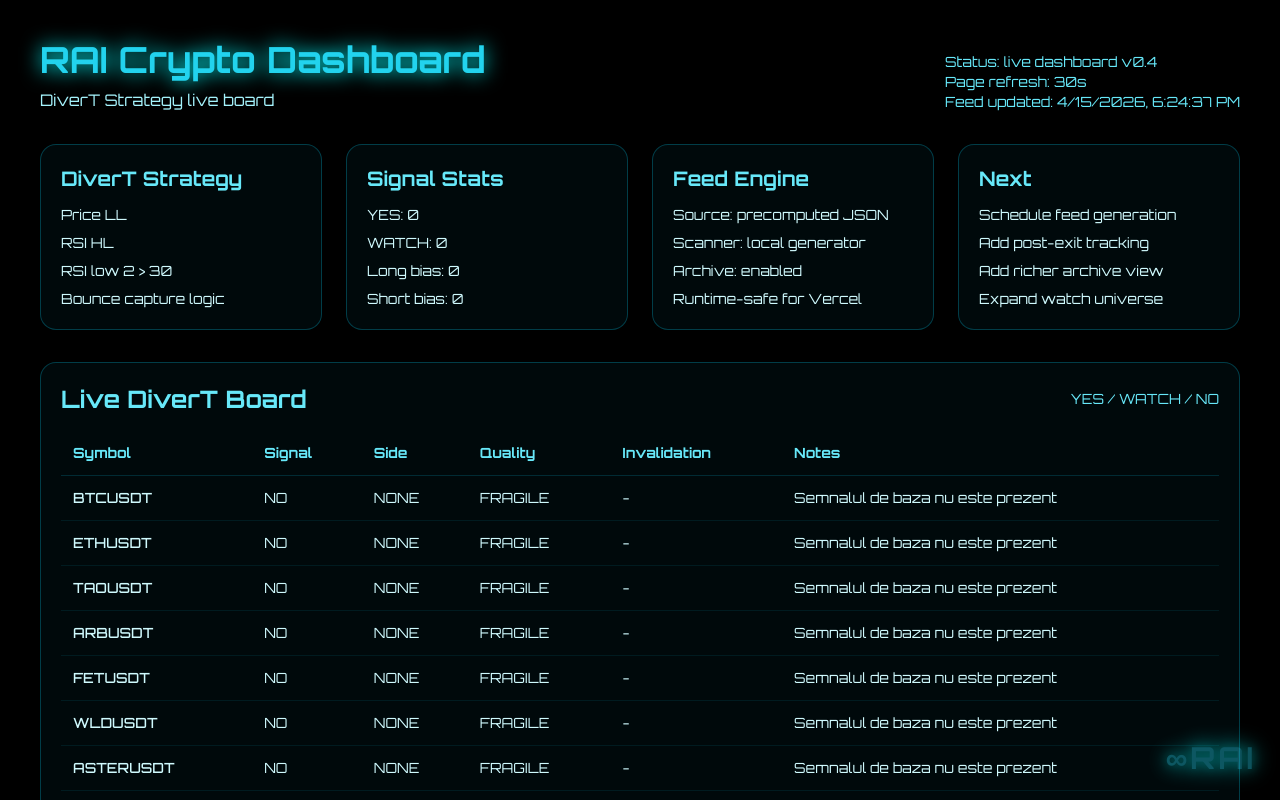
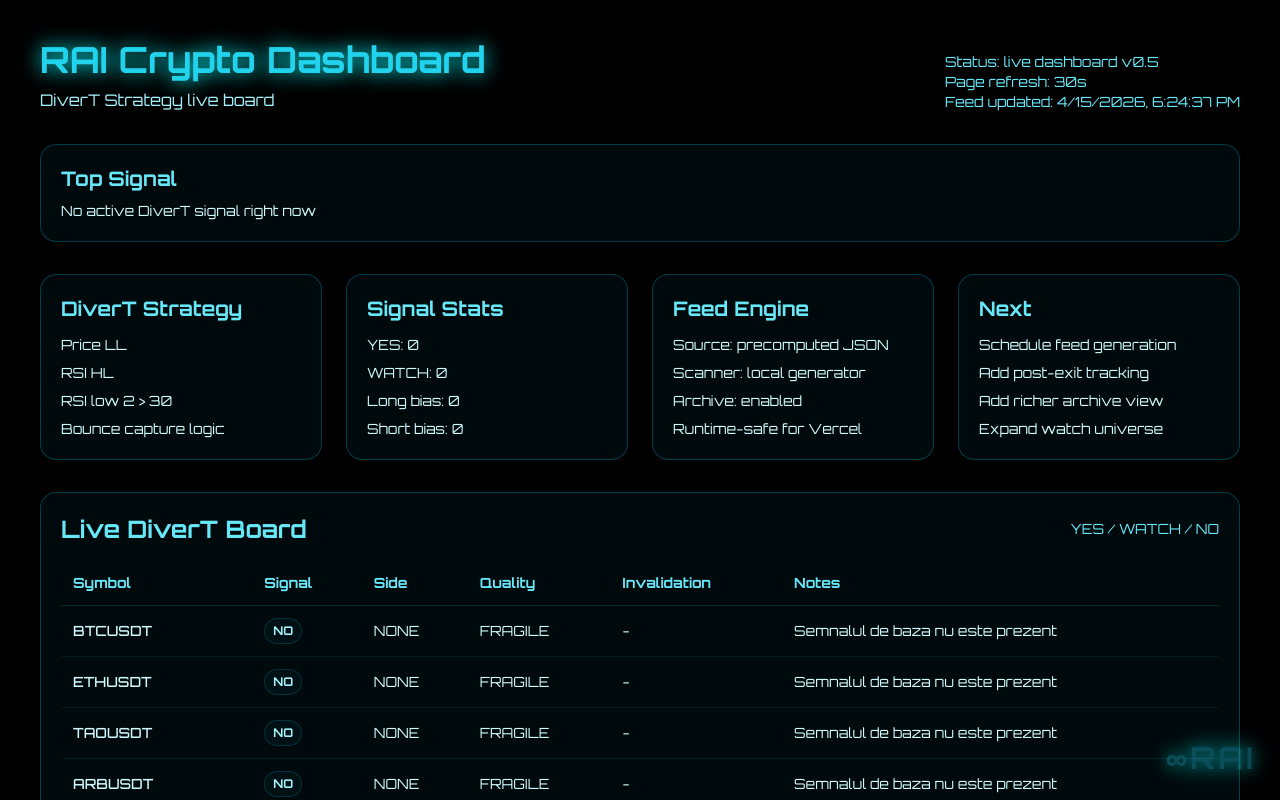
Before and after one commit to RazVany1/raiai.systems, a Next.js app: page /crypto in a window 1280 px wide. Shown: the top 800 px of the page. Built offline with nearby package versions, Linux system fonts and the light colour scheme.

Commit message:
Improve DiverT signal highlighting and scheduler helper

```diff
--- a/app/crypto/page.tsx
+++ b/app/crypto/page.tsx
@@ -23,6 +23,12 @@ type HistoryEntry = {
     no: number;
   };
 };
+
+function signalBadgeClasses(signal: string) {
+  if (signal === "YES") return "border-emerald-400/40 bg-emerald-500/15 text-emerald-300";
+  if (signal === "WATCH") return "border-amber-400/40 bg-amber-500/15 text-amber-300";
+  return "border-cyan-500/20 bg-cyan-500/5 text-cyan-200";
+}
 
 export default function CryptoDashboardPage() {
   const [rows, setRows] = useState<SignalRow[]>([]);
@@ -52,6 +58,13 @@ export default function CryptoDashboardPage() {
   }, [rows]);
 
   const recentHistory = history.slice(-5).reverse();
+  const topYes = rows.filter((row) => row.signal === "YES");
+  const topWatch = rows.filter((row) => row.signal === "WATCH");
+  const topSignalText = topYes.length > 0
+    ? `YES active: ${topYes.map((row) => row.symbol).join(", ")}`
+    : topWatch.length > 0
+      ? `WATCH active: ${topWatch.map((row) => row.symbol).join(", ")}`
+      : "No active DiverT signal right now";
 
   return (
     <main className="min-h-screen px-6 py-10 md:px-10">
@@ -64,11 +77,16 @@ export default function CryptoDashboardPage() {
             <p className="text-cyan-200">DiverT Strategy live board</p>
           </div>
           <div className="text-sm text-cyan-300">
-            <p>Status: live dashboard v0.4</p>
+            <p>Status: live dashboard v0.5</p>
             <p>Page refresh: 30s</p>
             <p>Feed updated: {updatedAt ? new Date(updatedAt).toLocaleString() : "loading..."}</p>
           </div>
         </div>
+
+        <section className="mb-8 rounded-2xl border border-cyan-500/30 bg-cyan-500/5 p-5">
+          <h2 className="mb-2 text-xl font-semibold text-cyan-300">Top Signal</h2>
+          <p className="text-sm text-cyan-100">{topSignalText}</p>
+        </section>
 
         <div className="grid gap-6 md:grid-cols-2 xl:grid-cols-4">
           <section className="rounded-2xl border border-cyan-500/30 bg-cyan-500/5 p-5">
@@ -133,7 +151,11 @@ export default function CryptoDashboardPage() {
                 {rows.map((row) => (
                   <tr key={row.symbol} className="border-b border-cyan-500/10 text-cyan-100">
                     <td className="px-3 py-3 font-medium">{row.symbol}</td>
-                    <td className="px-3 py-3">{row.signal}</td>
+                    <td className="px-3 py-3">
+                      <span className={`inline-flex rounded-full border px-2 py-1 text-xs font-semibold ${signalBadgeClasses(row.signal)}`}>
+                        {row.signal}
+                      </span>
+                    </td>
                     <td className="px-3 py-3">{row.side}</td>
                     <td className="px-3 py-3">{row.quality}</td>
                     <td className="px-3 py-3">{row.invalidation ?? "-"}</td>
@@ -168,6 +190,7 @@ export default function CryptoDashboardPage() {
               <li>Page auto-refreshes every 30s</li>
               <li>Feed refreshes when snapshot generator runs</li>
               <li>Generator: <code>python scripts\generate_divert_snapshot.py</code></li>
+              <li>Scheduler helper: <code>powershell -File scripts\generate_divert_snapshot.ps1</code></li>
               <li>Archive stored in <code>public/data/divert-history.json</code></li>
             </ul>
           </div>
```
Also changed, not shown: 1 other file (tests, documents, lock files or other folders).
